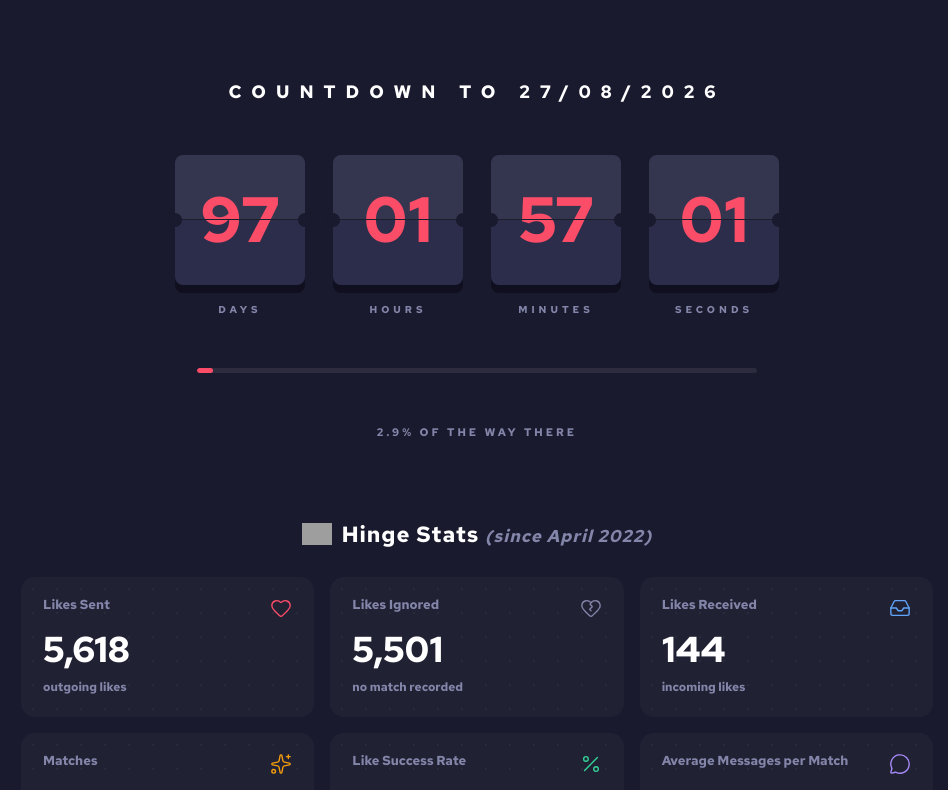
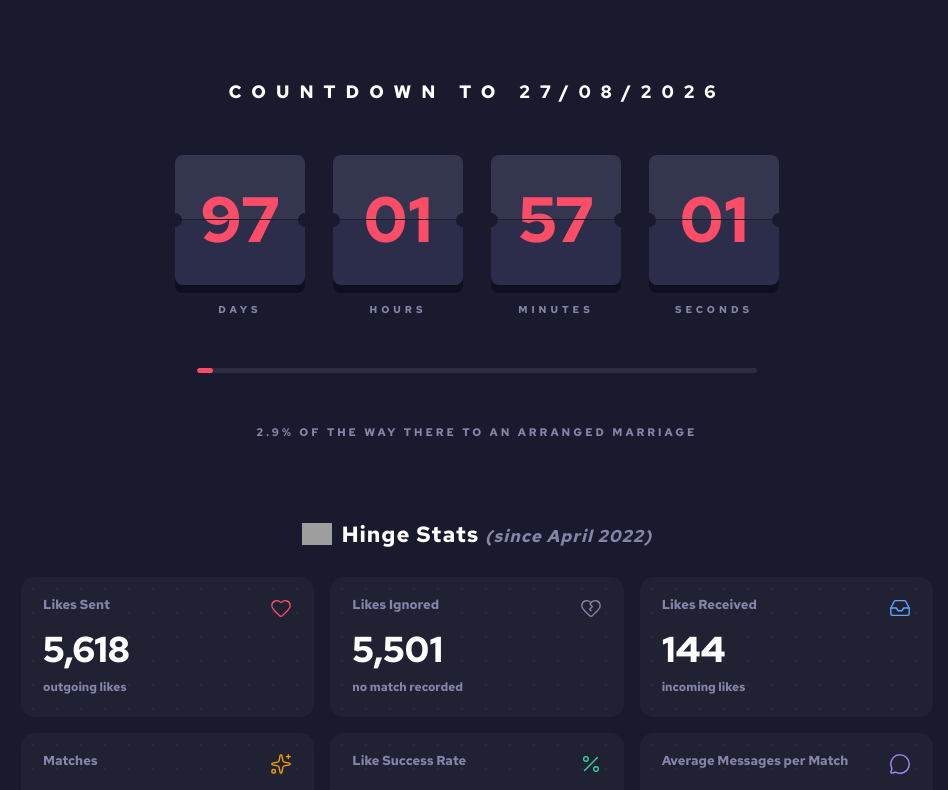
Before and after one commit to ShanujPatel/countdown, a React (Vite) app: page / in a window 1280 px wide. Shown: the top 790 px of the page, without its empty margins (163-1111 px from the left). Built offline with nearby package versions, Linux system fonts and the light colour scheme; grey boxes are pictures that could not be loaded.

Commit message:
Update progress label in Countdown component to include arranged marriage context

```diff
--- a/src/Countdown.jsx
+++ b/src/Countdown.jsx
@@ -81,7 +81,7 @@
       <div className="progress-track">
         <div className="progress-fill" style={{ width: `${progress}%` }} />
       </div>
-      <p className="progress-label">{progress.toFixed(1)}% of the way there</p>
+      <p className="progress-label">{progress.toFixed(1)}% of the way there to an arranged marriage</p>
     </>
   )
 }
```
